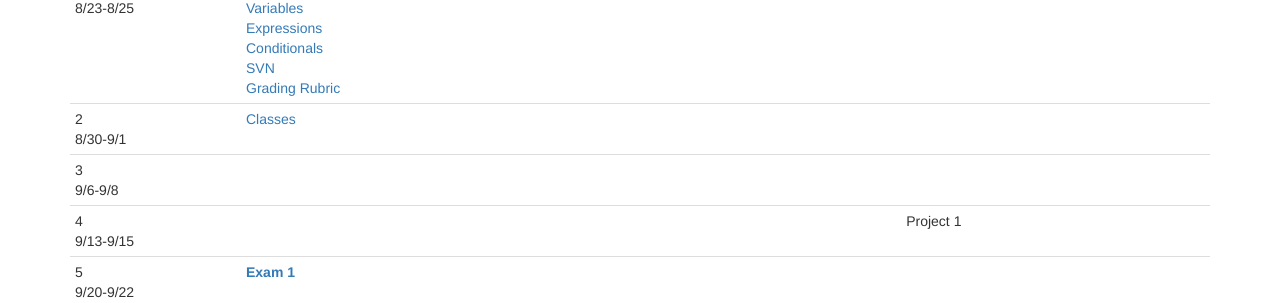
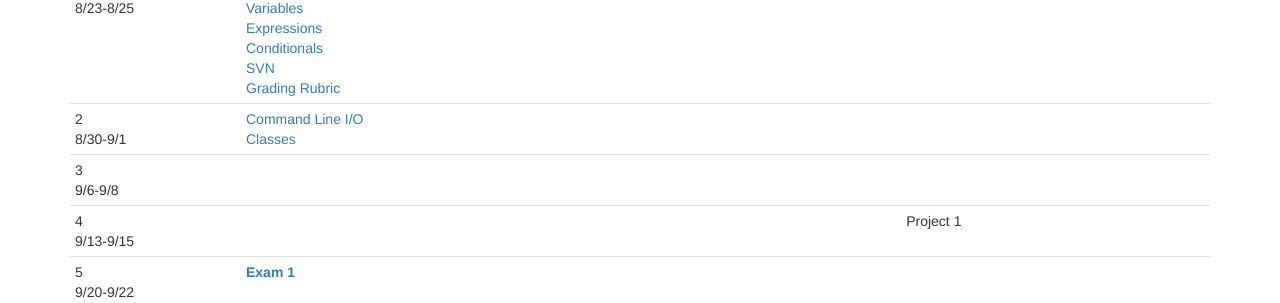
Before and after one commit to CS112-F16/cs112-f16.github.io, a Jekyll site: the page built from schedule.html, in a window 1280 px wide and 1127 px high. Shown: the part 219-522 px from the top of the window. Built offline with Jekyll 4.4.1, drawn with Linux system fonts in a browser that asks for light colours.

Commit message:
add notes on cmd io

```diff
--- a/schedule.html
+++ b/schedule.html
@@ -32,6 +32,7 @@ title: Schedule
     <tr>
       <td>2<br/>8/30-9/1</td>
       <td>
+        <a href="https://github.com/CS112-F16/notes/blob/master/cmdio.md">Command Line I/O</a><br/>
         <a href="https://github.com/CS112-F16/notes/blob/master/classes.md">Classes</a>
       </td>
       <td></td>
```
